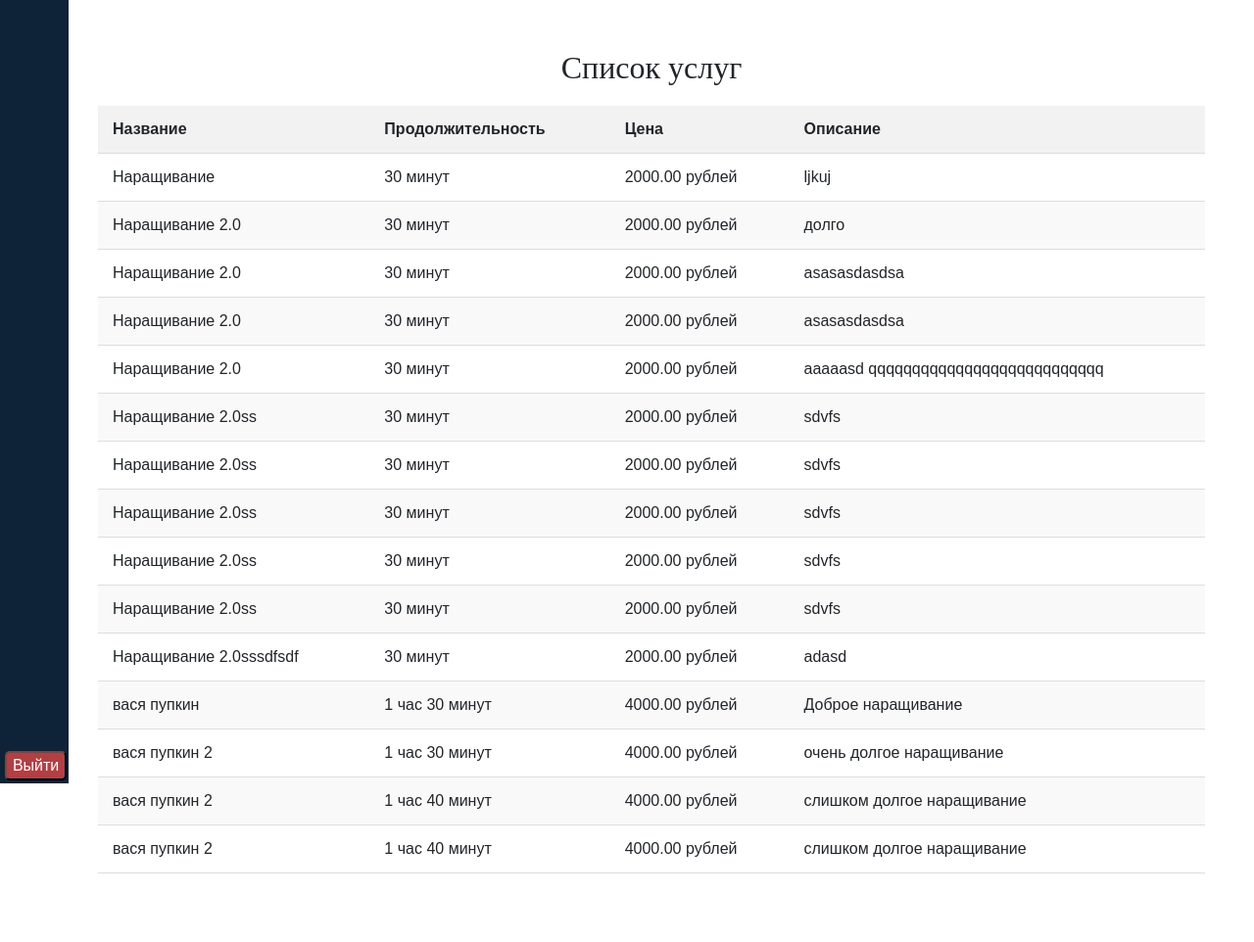
After one commit to Antony2138/BlogDjangoTest, a Django app: page /app-admin/service-list/ in a window 1280 px wide. The commit adds this page. Shown: the whole page at 98% size. Run offline with Django 5.2, Linux system fonts and the light colour scheme; a user stored in the database is signed in; data comes from the database, SQL or seed files in the repository; both versions use the stored data as it was after the commit; some libraries are stand-ins or nearby versions.

Commit message:
add service menage

```diff
--- a/testBlog/appointment/models.py
+++ b/testBlog/appointment/models.py
@@ -27,6 +27,36 @@ class Service(models.Model):
 
     def __str__(self):
         return self.name
+
+    def get_duration_parts(self):
+        total_seconds = int(self.duration.total_seconds())
+        days = total_seconds // 86400
+        hours = (total_seconds % 86400) // 3600
+        minutes = (total_seconds % 3600) // 60
+        seconds = total_seconds % 60
+        return days, hours, minutes, seconds
+
+    def get_duration(self):
+        days, hours, minutes, seconds = self.get_duration_parts()
+        parts = []
+
+        if days:
+            parts.append(f"{days} day{'s' if days > 1 else ''}")
+        if hours:
+            parts.append(f"{hours} час{'а' if hours > 1 else ''}")
+        if minutes:
+            parts.append(f"{minutes} минут")
+        if seconds:
+            parts.append(f"{seconds} секунд{'ы' if seconds > 1 else ''}")
+
+        return ' '.join(parts)
+
+    def get_price(self):
+        # Check if the decimal part is 0
+        return (f"{self.price} рублей")
+
+    def get_description(self):
+        return self.description
 
 
 class StaffMember(models.Model):
--- /dev/null
+++ b/testBlog/appointment/static/css/app_admin/menage_all.css
@@ -0,0 +1,61 @@
+.customWrapper{
+    display: flex;
+    justify-content: space-evenly;
+}
+
+.customWrapper a {
+    text-decoration: none;
+}
+
+.btn-primary {
+    color: black;
+    background-color: white;
+    border-color: #007bff;
+}
+.btn-primary:hover {
+    background-color: gray;
+
+}
+
+.service-form-wrapper{
+    margin: 0 auto;
+    width: 40%;
+}
+
+.profile-section table {
+    width: 100%;
+    border-collapse: collapse;
+    margin-top: 20px;
+}
+
+.profile-section th,
+.profile-section td {
+    padding: 12px 15px;
+    text-align: left;
+    border-bottom: 1px solid #ddd; /* Subtle border for rows */
+    font-size: 16px; /* Make the text size a bit bigger */
+}
+
+.profile-section th {
+    background-color: #f2f2f2; /* Light gray background for header */
+    font-weight: bold;
+}
+
+.profile-section tr:nth-child(even) {
+    background-color: #f9f9f9; /* Alternate row colors */
+}
+
+.profile-section tr:hover {
+    background-color: #e9e9e9; /* Highlight on hover */
+}
+
+/* Responsive Design - Use Bootstrap's grid system to make it look better on smaller screens */
+@media (max-width: 768px) {
+    .profile-section table {
+        font-size: 14px;
+    }
+    .profile-section th,
+    .profile-section td {
+        padding: 8px 10px; /* Reduce padding on smaller screens */
+    }
+}
--- /dev/null
+++ b/testBlog/appointment/templates/administration/service_list.html
@@ -0,0 +1,65 @@
+{% extends 'mainController/layout.html'%}
+{% load i18n %}
+{% load static %}
+{% block customCSS %}
+    <link rel="stylesheet" type="text/css" href="{% static 'css/app_admin/btn.css' %}"/>
+    <link rel="stylesheet" type="text/css" href="{% static 'css/app_admin/user_profile.css' %}"/>
+    <link rel="stylesheet" href="https://cdnjs.cloudflare.com/ajax/libs/font-awesome/6.5.1/css/all.min.css"
+          integrity="sha512-DTOQO9RWCH3ppGqcWaEA1BIZOC6xxalwEsw9c2QQeAIftl+Vegovlnee1c9QX4TctnWMn13TZye+giMm8e2LwA=="
+          crossorigin="anonymous" referrerpolicy="no-referrer"/>
+{% endblock %}
+{% block title %}
+    {% trans 'Service List' %}
+{% endblock %}
+{% block description %}
+    {% trans 'Service List' %}.
+{% endblock %}
+{% block body %}
+    <section class="content content-wrapper">
+        <div class="service-container">
+            <section class="profile-section">
+                <div class="section-header">
+                    <h2 class="section-header-itm">{% trans 'Список услуг' %}</h2>
+                </div>
+                <div class="responsive-table-container">
+                    <table>
+                        <thead>
+                        <tr>
+                            <th>{% trans 'Название' %}</th>
+                            <th>{% trans 'Продолжительность' %}</th>
+                            <th>{% trans 'Цена' %}</th>
+                            <th>{% trans 'Описание' %}</th>
+                        </tr>
+                        </thead>
+                        <tbody>
+                        {% for service in services %}
+                            <tr>
+                                <td>{{ service.name }}</td>
+                                <td>{{ service.get_duration }}</td>
+                                <td>{{ service.get_price}}</td>
+                                <td>{{ service.get_description}}</td>
+                            </tr>
+                        {% empty %}
+                            <tr>
+                                <td colspan="3">{% trans 'No service found' %}.</td>
+                            </tr>
+                        {% endfor %}
+                        </tbody>
+                    </table>
+                </div>
+            </section>
+            <div class="messages" style="margin: 20px 0">
+                {% if messages %}
+                    {% for message in messages %}
+                        <div class="alert alert-dismissible {% if message.tags %}alert-{% if message.level == DEFAULT_MESSAGE_LEVELS.ERROR %}danger{% else %}{{ message.tags }}{% endif %}{% endif %}"
+                             role="alert">{{ message }}</div>
+                    {% endfor %}
+                {% endif %}
+            </div>
+        </div>
+    </section>
+{% endblock %}
+
+{% block customJS %}
+    <script src="{% static 'js/js-utils.js' %}"></script>
+{% endblock %}
--- a/testBlog/appointment/urls.py
+++ b/testBlog/appointment/urls.py
@@ -12,6 +12,7 @@ ajax_urlpatterns = [
 admin_urlpatterns = [
     path('', views_admin.show_abilities, name='show_all'),
     path('add-service/', views_admin.add_or_update_service, name='add_service'),
+    path('service-list/', views_admin.get_service_list, name='get_service_list'),
 
 ]
 
--- a/testBlog/appointment/views_admin.py
+++ b/testBlog/appointment/views_admin.py
@@ -3,21 +3,28 @@ from django.shortcuts import render, redirect
 
 from .decorators import require_user_authenticated, require_superuser
 from .forms import ServiceForm
+from .models import Service
 
 
+@require_user_authenticated
+@require_superuser
 def add_or_update_service(request):
     if request.method == 'POST':
         form = ServiceForm(request.POST)
         if form.is_valid:
             form.save()
             messages.success(request, "Услуга успешно добавлена")
-            return redirect('/add-service')
+            return redirect('add_service')
     form = ServiceForm()
-    data = {
-        'form': form,
-        "btn_text": "Добавить",
-    }
-    return render(request, 'administration/manage_service.html', data)
+    return render(request, 'administration/manage_service.html', {'form': form})
+
+
+@require_user_authenticated
+@require_superuser
+def get_service_list(request):
+    services = Service.objects.all()
+    context = {'services': services}
+    return render(request, 'administration/service_list.html', context=context)
 
 
 @require_user_authenticated
--- a/testBlog/mainController/static/mainController/css/mainController.css
+++ b/testBlog/mainController/static/mainController/css/mainController.css
@@ -70,7 +70,7 @@ body {
 .main-content {
   flex: 1;
   padding: 50px;
-  margin: 0 auto;
+  margin-left: 50px;
   text-align: center;
 
 
@@ -266,6 +266,7 @@ body {
     display: flex;
     flex-direction: column;
     height: 100vh;
+    position: fixed;
 }
 
 #sidebar.expand {
@@ -305,7 +306,9 @@ body {
     padding: 2rem 0;
     flex: 1 1 auto;
 }
-
+.btn btn-primary{
+    background-color: white;
+}
 a.sidebar-link {
     padding: .625rem 1.625rem;
     color: #FFF;
--- a/testBlog/mainController/templates/mainController/layout.html
+++ b/testBlog/mainController/templates/mainController/layout.html
@@ -1,6 +1,6 @@
 {% load static %}
 <!DOCTYPE html>
-<html lang="en">
+<html lang="ru">
 
 <head>
     <meta charset="UTF-8">
@@ -13,6 +13,7 @@
     <link href="https://stackpath.bootstrapcdn.com/bootstrap/4.5.2/css/bootstrap.min.css" rel="stylesheet">
     <link rel="stylesheet" href="{%static 'mainController/css/mainController.css'%}">
     <link rel="stylesheet" href="{%static 'mainUser/css/login.css'%}">
+    <link rel="stylesheet" href="{%static 'css/app_admin/menage_all.css'%}">
 </head>
 
 <body>
@@ -55,7 +56,7 @@
         {% if user.is_superuser %}
         <div class="sidebar-footer">
             <a href="{% url 'show_all' %}" class="sidebar-link">
-                <i class="lni lni-user"></i>
+                <i class="lni lni-sketch"></i>
                 <span>Управление</span>
             </a>
             {% else %}
```
Also changed, not shown: testBlog/appointment/forms.py (+14 -9 lines), testBlog/appointment/templates/administration/manage_service.html (+3 -23 lines), testBlog/appointment/templates/administration/manege_all.html (+13 -2 lines), testBlog/appointment/static/css/app_admin/service.css (line endings or trailing spaces), testBlog/db.sqlite3.
